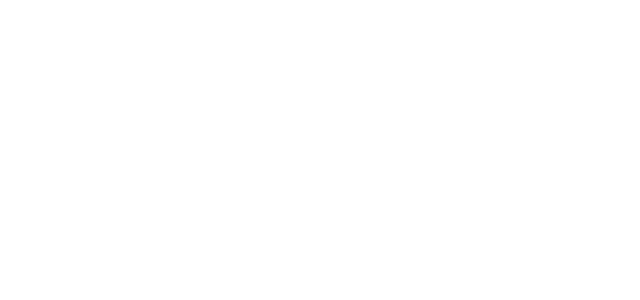
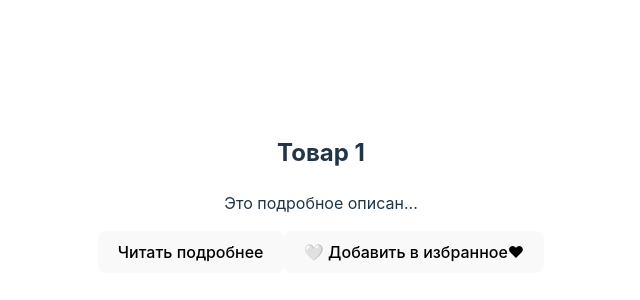
Before and after one commit to VladyBarvy/electron_test_one, a React (Vite) app in the folder react-home-work-pro/: page / in a window 1280 px wide. Shown: the part 206-506 px from the top of the page, without its empty margins (319-959 px from the left). Built offline with nearby package versions, Linux system fonts and the light colour scheme.

Commit message:
181024_5

```diff
--- a/react-home-work-pro/src/App.jsx
+++ b/react-home-work-pro/src/App.jsx
@@ -2,18 +2,22 @@ import { useState } from 'react'
 import reactLogo from './assets/react.svg'
 import viteLogo from '/vite.svg'
 import './App.css'
+import CardOne from './CardOne.jsx'
 
 function App() {
   //const [count, setCount] = useState(0);
 
-
+  const product = {
+    name: 'Товар 1',
+    description: 'Это подробное описание товара, которое будет обрезано до 20 символов.'
+  };
 
 
   return (
     <>
 
 
-
+      <CardOne product={product} />
 
 
 
--- /dev/null
+++ b/react-home-work-pro/src/CardOne.jsx
@@ -0,0 +1,30 @@
+import React, { useState } from 'react';
+
+const CardOne = ({ product }) => {
+    const [isFavorited, setIsFavorited] = useState(false);
+    const [isExpanded, setIsExpanded] = useState(false);
+
+    const toggleFavorite = () => {
+        setIsFavorited(!isFavorited);
+    };
+
+    const toggleDescription = () => {
+        setIsExpanded(!isExpanded);
+    };
+
+    return (
+        <div className="product-card">
+            <h2>{product.name}</h2>
+            <p>{isExpanded ? product.description : `${product.description.slice(0, 20)}...`}</p>
+            <button onClick={toggleDescription}>
+                {isExpanded ? 'Скрыть' : 'Читать подробнее'}
+            </button>
+            <button onClick={toggleFavorite}>
+                {isFavorited ? '❤️ Убрать из избранного' : '🤍 Добавить в избранное'}
+                &#x2764;
+            </button>
+        </div>
+    );
+};
+
+export default CardOne;
```
Also changed, not shown: react-home-work-pro/package.json (+3 -4 lines).
